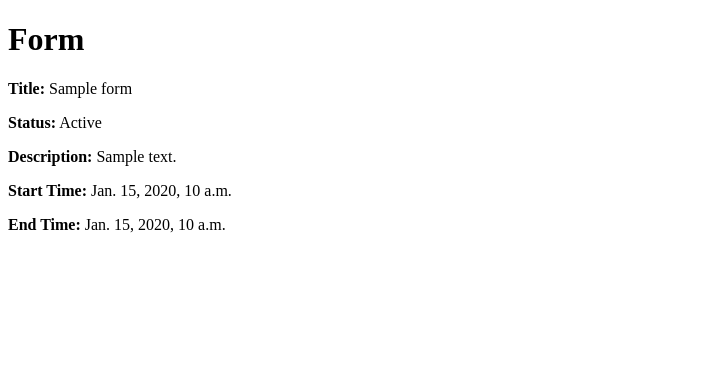
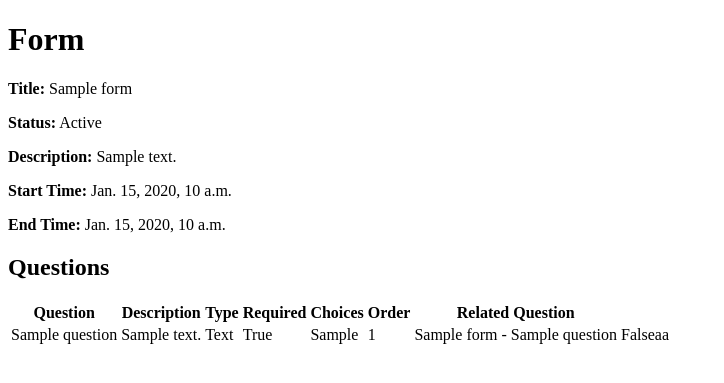
Before and after one commit to Salaah01/django-form-creator, a Django app: a page that uses form_creator/templates/form_creator/form_detail.html in a window 1280 px wide. Shown: the top 383 px of the page, without its empty margins (0-724 px from the left). Run offline with Django 4.2, Linux system fonts and the light colour scheme; tables that the repository leaves empty hold one stand-in row (values such as "Sample post").

Commit message:
things got a bit nuts with the previous structure changes, fixed them all now (i think)

```diff
--- a/form_creator/admin.py
+++ b/form_creator/admin.py
@@ -1,5 +1,10 @@
 from django.contrib import admin
 from . import models
+
+
+class FormQuestionInline(admin.StackedInline):
+    model = models.FormQuestion
+    extra = 0
 
 
 @admin.register(models.Form)
@@ -11,6 +16,7 @@ class FormAdmin(admin.ModelAdmin):
     ordering = ("-start_dt",)
     raw_id_fields = ("owner",)
     prepopulated_fields = {"slug": ("title",)}
+    inlines = (FormQuestionInline,)
     fieldsets = (
         (
             None,
--- a/form_creator/models.py
+++ b/form_creator/models.py
@@ -11,6 +11,8 @@ from .managers import FormManager
 
 User = get_user_model()
 
+# When running test suite, it moans about the url app name not existing in the
+# namespace. This fixes it, but it's a bit of a hack.
 TESTING = "test" in sys.argv[0]
 url_prefix = "form_creator:" if not TESTING else ""
 
@@ -100,7 +102,11 @@ class Form(models.Model):
 class FormQuestion(models.Model):
     """A collection of questions for a form."""
 
-    form = models.ForeignKey(Form, on_delete=models.CASCADE)
+    form = models.ForeignKey(
+        Form,
+        on_delete=models.CASCADE,
+        related_name="questions",
+    )
     field_type = models.CharField(
         max_length=32,
         choices=FieldTypeChoices.choices,
@@ -129,6 +135,11 @@ class FormQuestion(models.Model):
 
     def __str__(self):
         return f"{self.form.title} - {self.question}"
+
+    @property
+    def choice_list(self) -> _t.List[str]:
+        """Get the list of choices for the question."""
+        return self.choices.split("|")
 
 
 class FormResponder(models.Model):
--- a/form_creator/templates/form_creator/form_detail.html
+++ b/form_creator/templates/form_creator/form_detail.html
@@ -1,3 +1,5 @@
+{% load form_creator_tags %}
+
 <!DOCTYPE html>
 <html lang="en">
 
@@ -17,6 +19,45 @@
     <p><strong>Start Time:</strong> {{ form.start_dt }}</p>
     <p><strong>End Time:</strong> {{ form.end_dt }}</p>
   </div>
+
+  <h2>Questions</h2>
+  <table>
+    <thead>
+      <tr>
+        <th>Question</th>
+        <th>Description</th>
+        <th>Type</th>
+        <th>Required</th>
+        <th>Choices</th>
+        <th>Order</th>
+        <th>Related Question</th>
+        <td></td>
+      </tr>
+    </thead>
+    <tbody>
+      {% for question in form.questions.all %}
+      <tr>
+        <td>{{ question.question }}</td>
+        <td>{{ question.description|truncatechars:25 }}</td>
+        <td>{{ question.get_field_type_display }}</td>
+        <td>{{ question.required }}</td>
+        <td>{{ question.choice_list|join:", " }}</td>
+        <td>{{ question.seq_no }}</td>
+        <td>{{ question.related_question }}</td>
+        <td>
+          <div>
+            {{ can_edit }}aa
+            {% if can_edit %}
+              dfdsf
+            {% endif %}
+
+          </div>
+        </td>
+      </tr>
+      {% endfor %}
+    </tbody>
+
+  </table>
 </body>
 
 </html>
--- a/form_creator/views.py
+++ b/form_creator/views.py
@@ -1,9 +1,10 @@
 import re
 from django.shortcuts import get_object_or_404
+from django.http import HttpRequest, HttpResponse
 from django.urls import reverse_lazy
 from django.views import View
 from django.core.exceptions import PermissionDenied
-from django.db.models import Q, QuerySet
+from django.db.models import QuerySet
 from django.views.generic.list import ListView
 from django.views.generic.detail import DetailView
 from django.views.generic.edit import CreateView, UpdateView, DeleteView
@@ -29,6 +30,13 @@ class FormSingleItemMixin:
         pattern = re.compile("/forms/(\\d{1,})-(.*?)/")
         pk, slug = pattern.search(self.request.path).groups()
         return get_object_or_404(self.model, pk=pk, slug=slug)
+
+    def get_context_data(self, **kwargs):
+        """Adds permissions to the context."""
+        context = super().get_context_data(**kwargs)
+        context["can_edit"] = self.get_object().can_edit(self.request.user)
+        context["can_delete"] = self.get_object().can_delete(self.request.user)
+        return context
 
 
 class FormListView(FormBaseView, ListView):
@@ -89,3 +97,11 @@ class FormDeleteView(FormBaseView, FormSingleItemMixin, DeleteView):
         kwargs.pop("editor_choices", None)
         kwargs["instance"] = self.get_object()
         return kwargs
+
+
+class FormQuestionView(View):
+    """View to manage questions for a form."""
+
+    @staticmethod
+    def get_object(pk: int, slug: str) -> fc_models.Form:
+        return get_object_or_404(fc_models.Form, pk=pk, slug=slug)
```
Also changed, not shown: form_creator/templatetags/form_creator_tags.py (added, +18 -0 lines), form_creator/tests/test_views_forms.py (renamed from form_creator/tests/test_views.py, +6 -2 lines), form_creator/templatetags/__init__.py (added).
